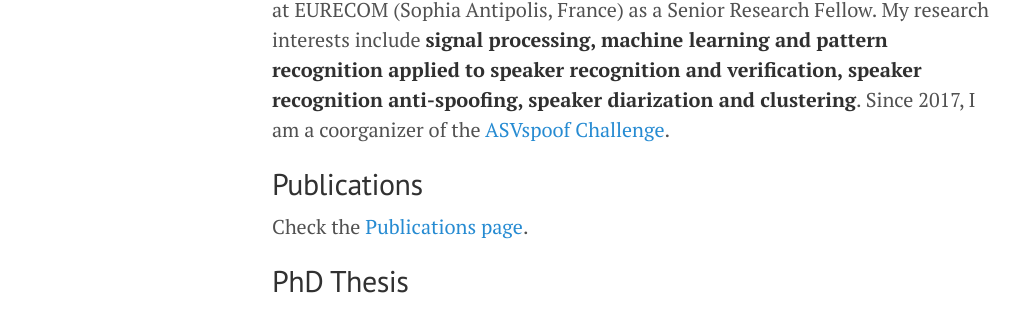
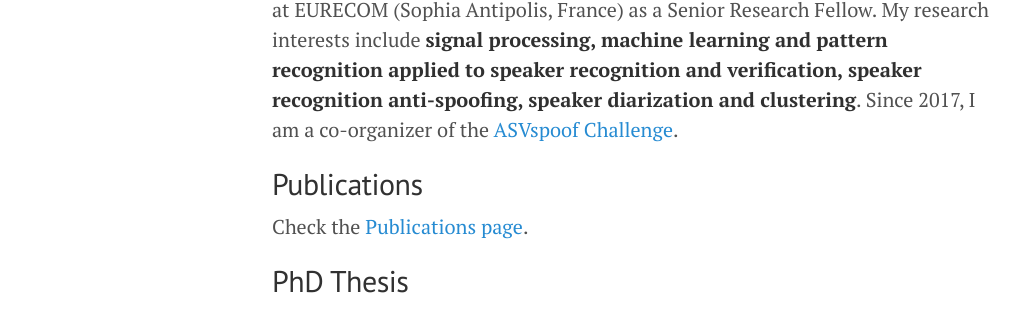
Before and after one commit to h-delgado/h-delgado.github.io, a Jekyll site: the page built from index.md, in a window 1280 px wide. Shown: the part 655-967 px from the top of the page, without its empty margins (8-1028 px from the left). Built offline with Jekyll 4.4.1, drawn with Linux system fonts in a browser that asks for light colours.

Commit message:
Update index.md

```diff
--- a/index.md
+++ b/index.md
@@ -6,7 +6,7 @@ title: Héctor Delgado, PhD
 <img src='{{ "/images/HD-300x300.jpg" | relative_url }}' width="150" />
 
 ## BIO
-I hold a BS in Computer Science Engineering by Universidad de Sevilla (Spain, 2008), a MS in Multimedia Technologies by Universitat Autònoma de Barcelona (Spain, 2009), and a PhD in Speech Processing by Universitat Autònoma de Barcelona (Spain, 2015) on the topic of efficient cross-session speaker diarization. Currently I am a **Senior Research Scientist at Nuance Communications, Inc**. From 2008 to 2014 I worked at the Center for Ambient Intelligence and Accessibility of Catalonia (CAIAC), at Universitat Autònoma de Barcelona. From September 2013 to December 2014, I was a visiting researcher at the Laboratoire Informatique d’Avignon (LIA), at Université d’Avignon (France). From November 2015 to January 2019 I was with the Digital Security Department at EURECOM (Sophia Antipolis, France) as a Senior Research Fellow. My research interests include **signal processing, machine learning and pattern recognition applied to speaker recognition and verification, speaker recognition anti-spoofing, speaker diarization and clustering**. Since 2017, I am a coorganizer of the [ASVspoof Challenge](https://www.asvspoof.org/).
+I hold a BS in Computer Science Engineering by Universidad de Sevilla (Spain, 2008), a MS in Multimedia Technologies by Universitat Autònoma de Barcelona (Spain, 2009), and a PhD in Speech Processing by Universitat Autònoma de Barcelona (Spain, 2015) on the topic of efficient cross-session speaker diarization. Currently I am a **Senior Research Scientist at Nuance Communications, Inc**. From 2008 to 2014 I worked at the Center for Ambient Intelligence and Accessibility of Catalonia (CAIAC), at Universitat Autònoma de Barcelona. From September 2013 to December 2014, I was a visiting researcher at the Laboratoire Informatique d’Avignon (LIA), at Université d’Avignon (France). From November 2015 to January 2019 I was with the Digital Security Department at EURECOM (Sophia Antipolis, France) as a Senior Research Fellow. My research interests include **signal processing, machine learning and pattern recognition applied to speaker recognition and verification, speaker recognition anti-spoofing, speaker diarization and clustering**. Since 2017, I am a co-organizer of the [ASVspoof Challenge](https://www.asvspoof.org/).
 
 ## Publications
 Check the [Publications page]({{ site.url }}/publications).
```
